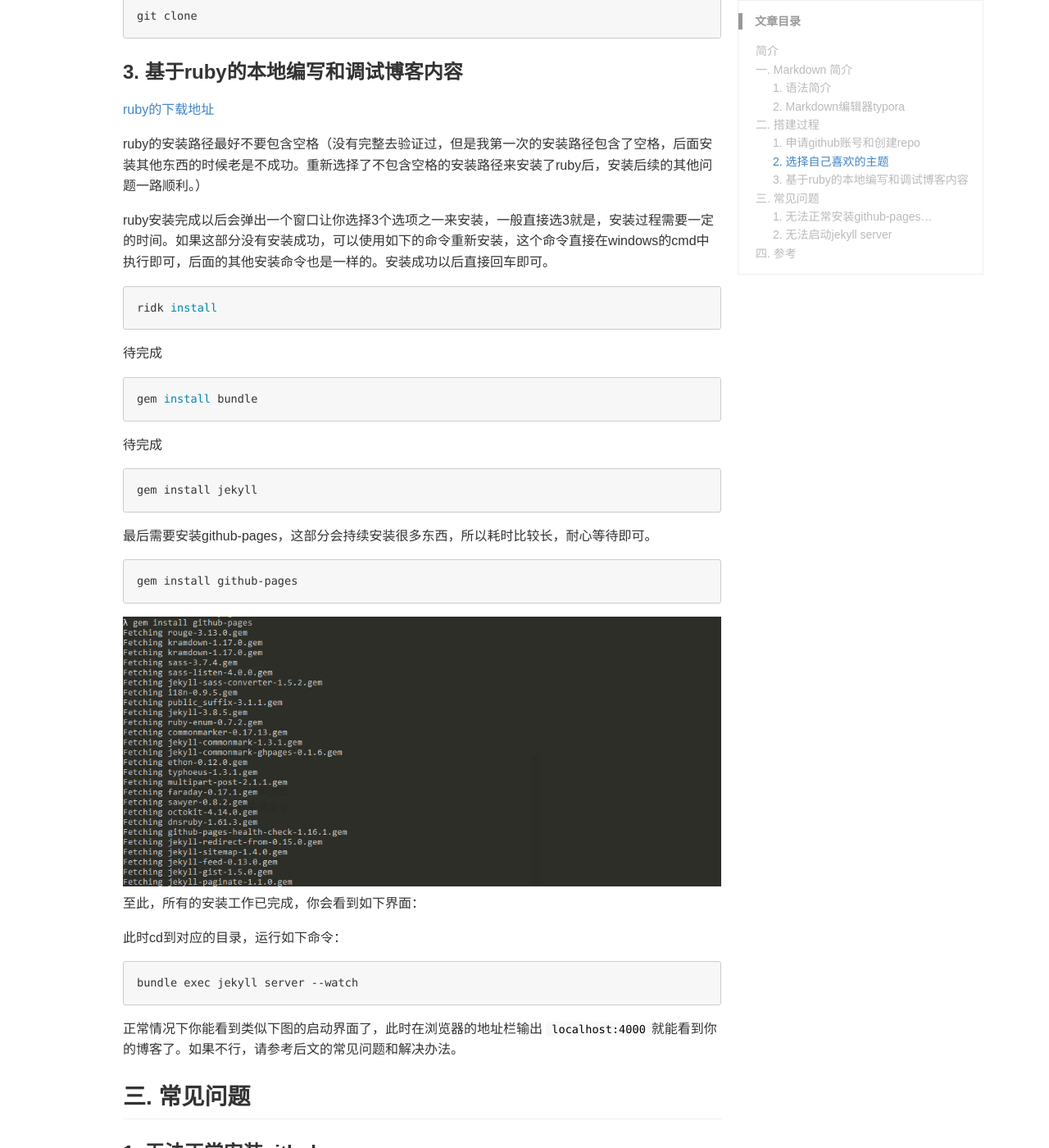
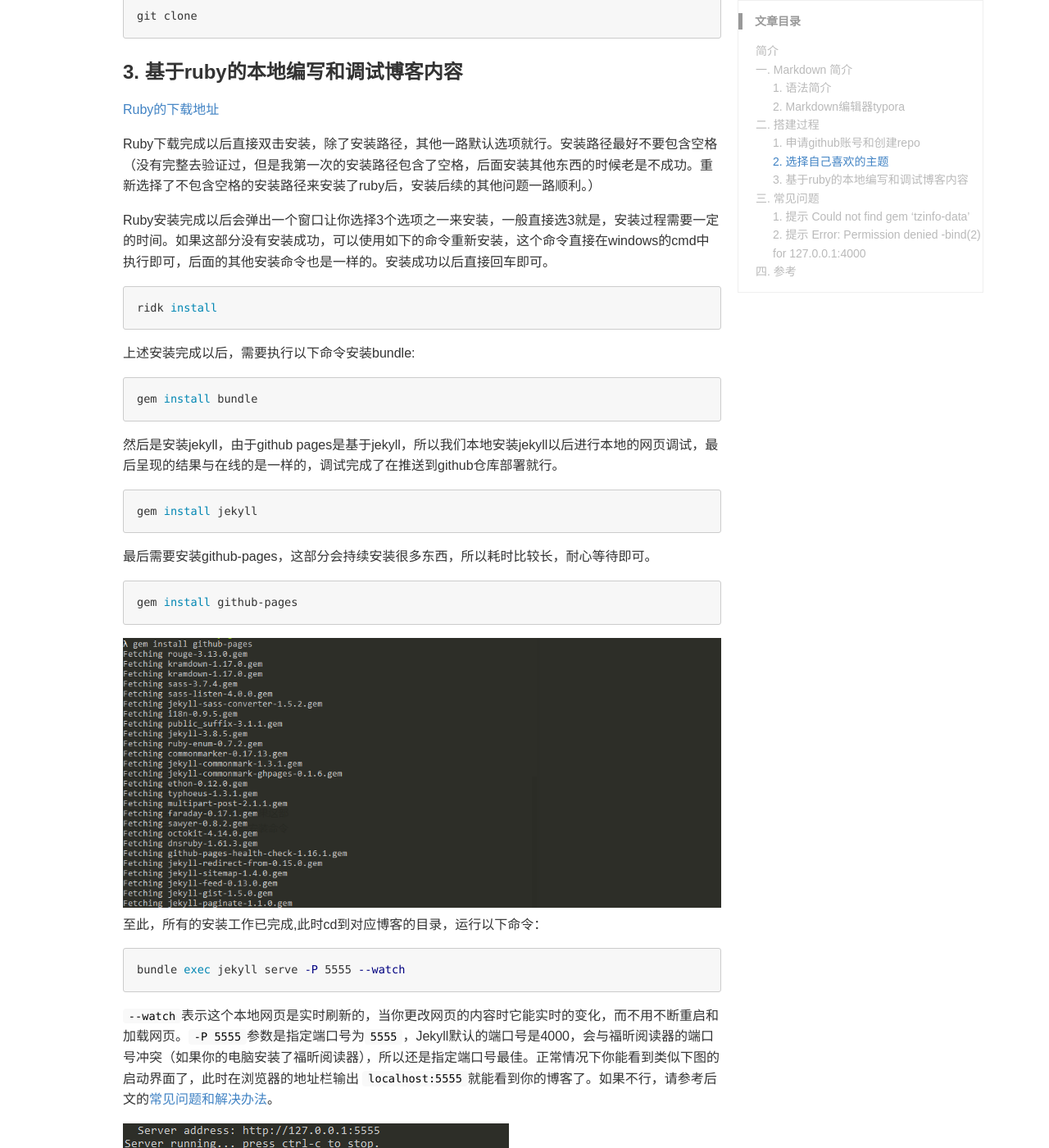
Before and after one commit to AlexanderArima/chauby.github.io, a Jekyll site: the page built from _posts/blog/2019-12-14-How-to-build-a-blog-with-github-pages.md, in a window 1280 px wide and 1400 px high, scrolled down 1299 px. Shown: the whole window at 82% size. Built offline with Jekyll 4.4.1, drawn with Linux system fonts in a browser that asks for light colours; comment, search, counter and statistics services are not loaded; some of the changed text lies outside the part shown.

Commit message:
去除了评论模块

````diff
--- a/_config.yml
+++ b/_config.yml
@@ -87,27 +87,27 @@ repository: chauby/chauby.github.io
 #      Comments    #
 # ---------------- #
 # support provider: disqus, gitment, gitalk
-comments_provider: gitalk
+# comments_provider: gitalk
 # !!!重要!!! 请修改下面这些信息为你自己申请的
 # !!!Important!!! Please modify infos below to yours
 # https://disqus.com
-disqus:
-    username:
+# disqus:
+#     username:
 # https://imsun.net/posts/gitment-introduction/
-gitment:
-    owner: chauby
-    repo: blog-comments
-    oauth:
-        client_id: d2e1cbbd298958076462
-        client_secret: b42a4178e5fd4a7cf63189ef4b1453b05c375709
+# gitment:
+#     owner: chauby
+#     repo: blog-comments
+#     oauth:
+#         client_id: d2e1cbbd298958076462
+#         client_secret: b42a4178e5fd4a7cf63189ef4b1453b05c375709
 # https://github.com/gitalk/gitalk#install
-gitalk:
-    owner: chauby
-    repo: blog-comments
-    clientID: d2e1cbbd298958076462
-    clientSecret: b42a4178e5fd4a7cf63189ef4b1453b05c375709
+# gitalk:
+#     owner: chauby
+#     repo: blog-comments
+#     clientID: d2e1cbbd298958076462
+#     clientSecret: b42a4178e5fd4a7cf63189ef4b1453b05c375709
 # 在使用其它评论组件时可点击显示 Disqus
-lazy_load_disqus : false
+# lazy_load_disqus : false
 
 # ---------------- #
 #      Search      #
--- a/_posts/blog/2019-12-14-How-to-build-a-blog-with-github-pages.md
+++ b/_posts/blog/2019-12-14-How-to-build-a-blog-with-github-pages.md
@@ -18,7 +18,7 @@ keywords: github，博客搭建，github.io
 
 ### 1. 语法简介
 
-待完成
+可参考我的另一篇文章[Markdown的基本语法](https://chauby.github.io/2019/12/13/markdown-basic-skills/)
 
 ### 2. Markdown编辑器typora
 
@@ -42,29 +42,29 @@ git clone
 
 ### 3. 基于ruby的本地编写和调试博客内容
 
-[ruby的下载地址](https://rubyinstaller.org/downloads/)
+[Ruby的下载地址](https://rubyinstaller.org/downloads/)
 
-ruby的安装路径最好不要包含空格（没有完整去验证过，但是我第一次的安装路径包含了空格，后面安装其他东西的时候老是不成功。重新选择了不包含空格的安装路径来安装了ruby后，安装后续的其他问题一路顺利。）
+Ruby下载完成以后直接双击安装，除了安装路径，其他一路默认选项就行。安装路径最好不要包含空格（没有完整去验证过，但是我第一次的安装路径包含了空格，后面安装其他东西的时候老是不成功。重新选择了不包含空格的安装路径来安装了ruby后，安装后续的其他问题一路顺利。）
 
-ruby安装完成以后会弹出一个窗口让你选择3个选项之一来安装，一般直接选3就是，安装过程需要一定的时间。如果这部分没有安装成功，可以使用如下的命令重新安装，这个命令直接在windows的cmd中执行即可，后面的其他安装命令也是一样的。安装成功以后直接回车即可。
+Ruby安装完成以后会弹出一个窗口让你选择3个选项之一来安装，一般直接选3就是，安装过程需要一定的时间。如果这部分没有安装成功，可以使用如下的命令重新安装，这个命令直接在windows的cmd中执行即可，后面的其他安装命令也是一样的。安装成功以后直接回车即可。
 
 ```shell
 ridk install
 ```
 
 
-待完成
+上述安装完成以后，需要执行以下命令安装bundle:
 ```shell
 gem install bundle
 ```
-待完成
 
-```
+然后是安装jekyll，由于github pages是基于jekyll，所以我们本地安装jekyll以后进行本地的网页调试，最后呈现的结果与在线的是一样的，调试完成了在推送到github仓库部署就行。
+```shell
 gem install jekyll
 ```
 
 最后需要安装github-pages，这部分会持续安装很多东西，所以耗时比较长，耐心等待即可。
-```
+```shell
 gem install github-pages
 ```
 
@@ -73,32 +73,47 @@ gem install github-pages
     <br>
 </center>
 
-至此，所有的安装工作已完成，你会看到如下界面：
+至此，所有的安装工作已完成,此时cd到对应博客的目录，运行以下命令：
 
-
-
-此时cd到对应的目录，运行如下命令：
-
-```
-bundle exec jekyll server --watch
+```shell
+bundle exec jekyll serve -P 5555 --watch
 ```
 
-正常情况下你能看到类似下图的启动界面了，此时在浏览器的地址栏输出 `localhost:4000`就能看到你的博客了。如果不行，请参考后文的常见问题和解决办法。
+`--watch`表示这个本地网页是实时刷新的，当你更改网页的内容时它能实时的变化，而不用不断重启和加载网页。`-P 5555`参数是指定端口号为`5555`，Jekyll默认的端口号是4000，会与福昕阅读器的端口号冲突（如果你的电脑安装了福昕阅读器），所以还是指定端口号最佳。正常情况下你能看到类似下图的启动界面了，此时在浏览器的地址栏输出 `localhost:5555`就能看到你的博客了。如果不行，请参考后文的[常见问题和解决办法](#常见问题)。
 
+![Successful](/images/posts/blog/jekyll-serve-successfully.png)
 
 
 ## 三. 常见问题
 
-### 1. 无法正常安装github-pages...
+### 1. 提示 Could not find gem 'tzinfo-data'
 
-待完成
+![Error 1](/images/posts/blog/jekyll-err1.png)
 
-### 2. 无法启动jekyll server
+则打开终端切换到`user.github.io/`路径下，然后运行以下命令：
 
-待完成
+```shell
+bundle install
+```
+
+然后等待安装tzinfo、tzinfo-data、wdm等，需要等待一段时间。
+
+### 2. 提示 Error: Permission denied -bind(2) for 127.0.0.1:4000
+
+![Error 2](/images/posts/blog/jekyll-err2.png)
+
+出现这个问题是提示端口号被占用，因为Jekyll默认的端口号是4000，可能与其他软件冲突（例如福昕阅读器）。所以最好的办法是运行jekyll的启动命令时指定端口号，例如：
+
+```shell
+bundle exec jekyll serve -P 5555 --watch
+```
+
+
+
+
 
 
 
 ## 四. 参考
 
-1. 非常感谢xxx，本博客的搭建过程使用了xxx的主题
+1. 本博客的搭建过程使用了Zhuang Ma的博客主题[码志](https://mazhuang.org)，此处致谢。
````
Also changed, not shown: images/posts/blog/jekyll-err1.png (added), images/posts/blog/jekyll-err2.png (added), images/posts/blog/jekyll-serve-successfully.png (added).
